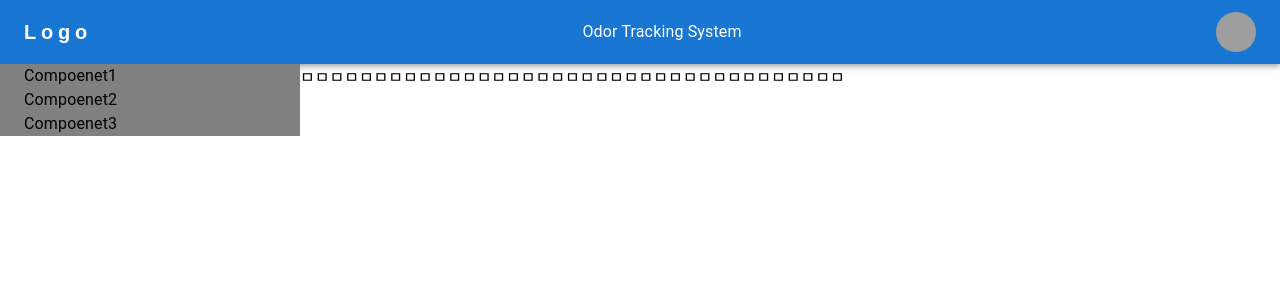
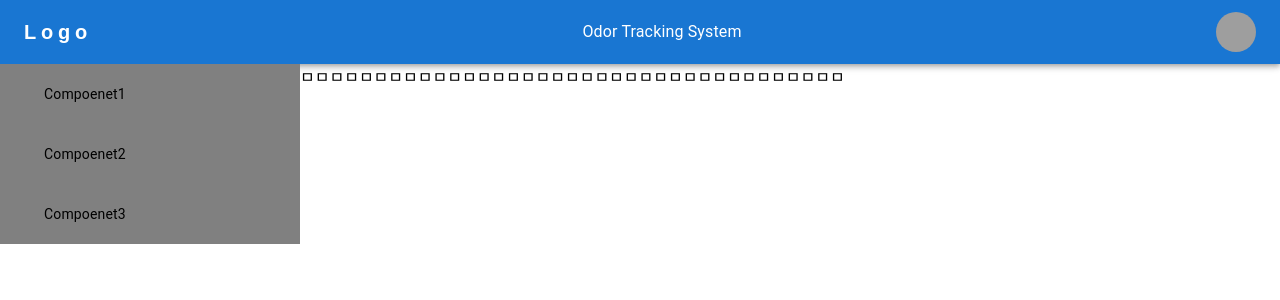
Before and after one commit to EsRun/TrackingGps, a React (Create React App) app: page / in a window 1280 px wide. Shown: the top 300 px of the page. Built offline with nearby package versions, Linux system fonts and the light colour scheme; grey boxes are pictures that could not be loaded.

Commit message:
test : side mui

```diff
--- a/src/layout/Side.tsx
+++ b/src/layout/Side.tsx
@@ -8,8 +8,8 @@ interface sideComponenetProps{
 
 const SideComponent: React.FC<sideComponenetProps> = ({title}) =>{
   return (
-    <Box sx={{fontSize: 20}}>
-      <Typography variant="body1">{title}</Typography>
+    <Box sx={{padding: '20px', fontSize: 20,}}>
+      <Typography variant="body2">{title}</Typography>
     </Box>
   )
 }
```
